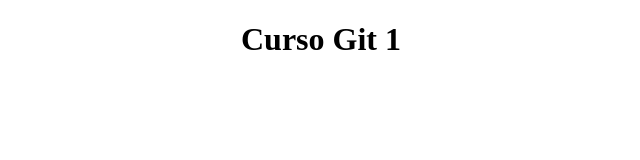
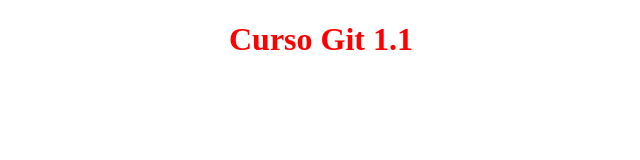
Before and after one commit to HendersonSenai/curso_git_1, a plain HTML site: page index.html in a window 1280 px wide. Shown: the whole page, without its empty margins (319-959 px from the left). Drawn offline with Linux system fonts and the light colour scheme.

Commit message:
Inclusão do CSS

```diff
--- /dev/null
+++ b/css/style.css
@@ -0,0 +1,3 @@
+h1 {
+    color:red;
+}
--- a/index.html
+++ b/index.html
@@ -3,9 +3,10 @@
 <head>
     <meta charset="UTF-8">
     <meta name="viewport" content="width=device-width, initial-scale=1.0">
+    <link rel="stylesheet" type="text/css" href="css/style.css" media="screen" />
     <title>Curso_Git_1</title>
 </head>
 <body>
-    <h1 align="center">Curso Git 1</h1>
+    <h1 align="center">Curso Git 1.1</h1>
 </body>
 </html>
```
